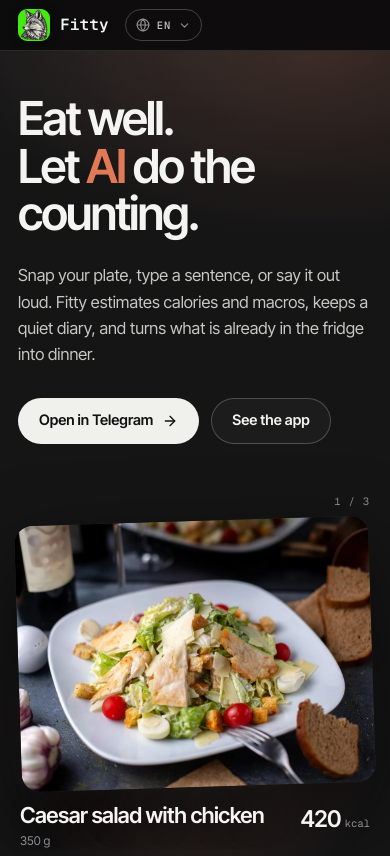
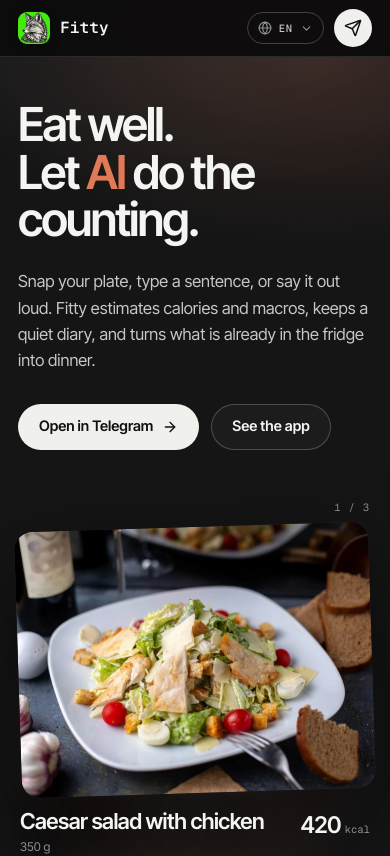
Before and after one commit to IvanBurenin/fitty-ai, a React (Vite) app in the folder landing/: page / in a window 390 px wide. Shown: the top 856 px of the page. Built offline with nearby package versions, Linux system fonts and the light colour scheme.

Commit message:
Add Telegram link to mobile header

```diff
--- a/landing/src/App.tsx
+++ b/landing/src/App.tsx
@@ -356,6 +356,16 @@ function Header() {
           >
             {c.headerCta}
             <ArrowUpRight size={15} aria-hidden="true" />
+          </a>
+          <a
+            className="header-telegram"
+            href={TELEGRAM}
+            target="_blank"
+            rel="noreferrer"
+            aria-label={c.headerCta}
+            title={c.headerCta}
+          >
+            <Send size={18} aria-hidden="true" />
           </a>
         </div>
       </div>
--- a/landing/src/styles.css
+++ b/landing/src/styles.css
@@ -347,6 +347,33 @@ a {
   font-size: 13px;
 }
 
+.header-telegram {
+  display: none;
+  align-items: center;
+  justify-content: center;
+  flex: 0 0 auto;
+  width: 38px;
+  height: 38px;
+  border-radius: 50%;
+  background: var(--accent);
+  color: var(--accent-ink);
+  text-decoration: none;
+  transition:
+    background 0.2s,
+    transform 0.2s var(--ease);
+}
+
+.header-telegram:hover {
+  background: #ffffff;
+  transform: translateY(-1px);
+}
+
+@media (max-width: 560px) {
+  .header-telegram {
+    display: inline-flex;
+  }
+}
+
 /* ------------------------------------------------------------------ hero */
 .hero {
   position: relative;
@@ -1408,6 +1435,10 @@ a {
     display: none;
   }
 
+  .header-actions {
+    margin-left: auto;
+  }
+
   .hero-grid {
     gap: 36px;
   }
```
